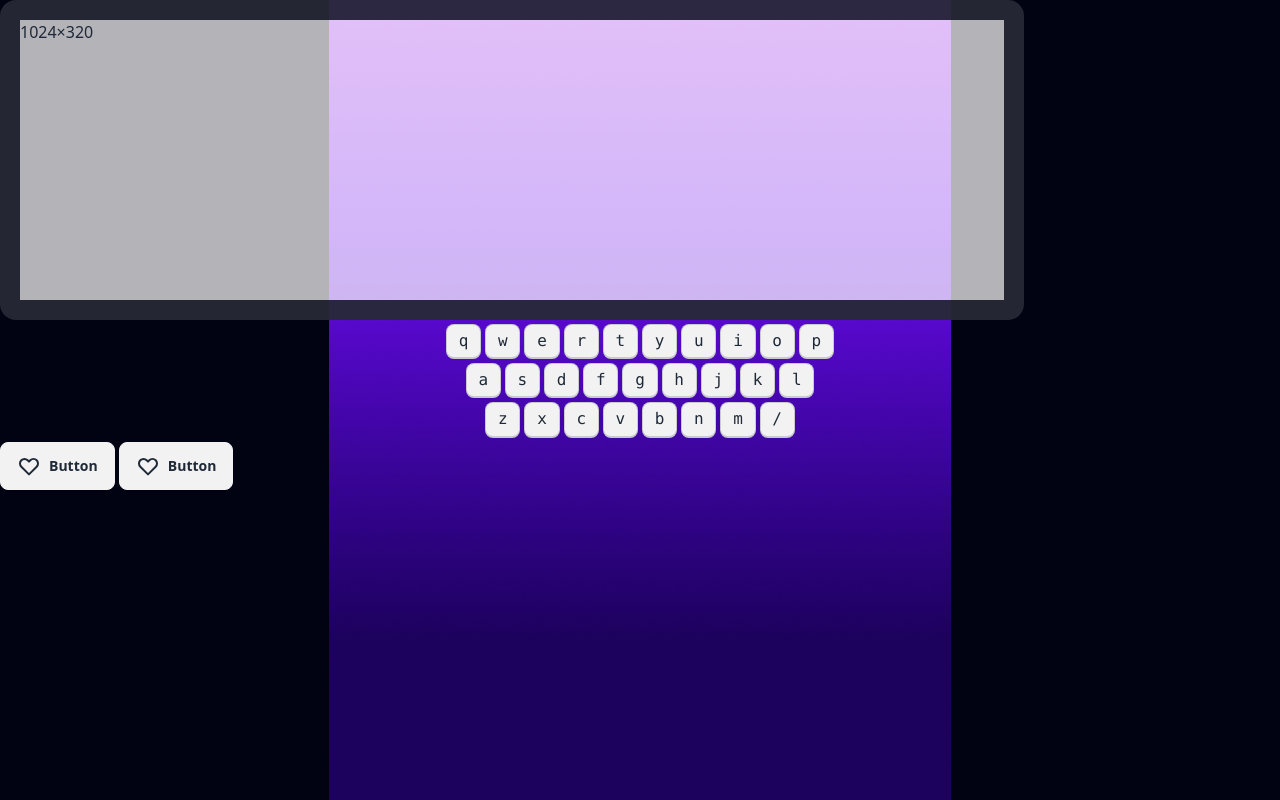
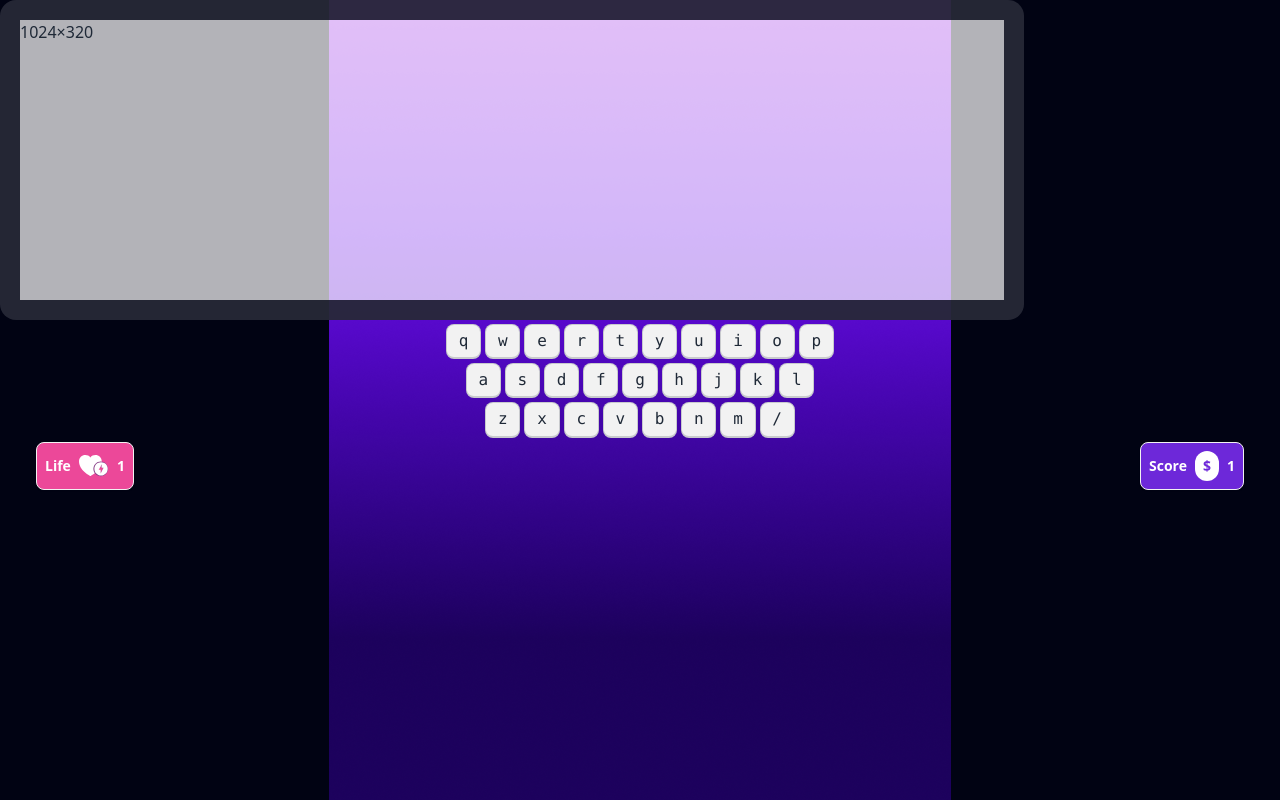
Before and after one commit to BorshaDevi/Alpha-Clash, a plain HTML site: page index.html in a window 1280 px wide. Drawn offline with nearby package versions, Linux system fonts and the light colour scheme.

Commit message:
add text

```diff
--- a/index.html
+++ b/index.html
@@ -61,15 +61,18 @@
         </div>
         <!-- keyboard end -->
         <!-- lifeline -->
-        <div>
-            <button class="btn">
-                <svg xmlns="http://www.w3.org/2000/svg" class="h-6 w-6" fill="none" viewBox="0 0 24 24" stroke="currentColor"><path stroke-linecap="round" stroke-linejoin="round" stroke-width="2" d="M4.318 6.318a4.5 4.5 0 000 6.364L12 20.364l7.682-7.682a4.5 4.5 0 00-6.364-6.364L12 7.636l-1.318-1.318a4.5 4.5 0 00-6.364 0z" /></svg>
-                Button
+        <div class="flex justify-between mr-9 ml-9">
+            <button class="btn bg-pink-500 text-white px-2">
+                Life
+                <img src="images/Group 23.svg" alt="">
+                <span>1</span>
               </button>
-              <button class="btn">
-                <svg xmlns="http://www.w3.org/2000/svg" class="h-6 w-6" fill="none" viewBox="0 0 24 24" stroke="currentColor"><path stroke-linecap="round" stroke-linejoin="round" stroke-width="2" d="M4.318 6.318a4.5 4.5 0 000 6.364L12 20.364l7.682-7.682a4.5 4.5 0 00-6.364-6.364L12 7.636l-1.318-1.318a4.5 4.5 0 00-6.364 0z" /></svg>
-                Button
+              <button class="btn bg-violet-700  text-white px-2">
+                Score
+                <h1 class="bg-white text-violet-700 font-bold rounded-[150px] p-2">$</h1>
+               <span>1</span>
               </button>
+
         </div>
     </section>
     <section class="score">
```
Also changed, not shown: images/Group 23.svg (added).
